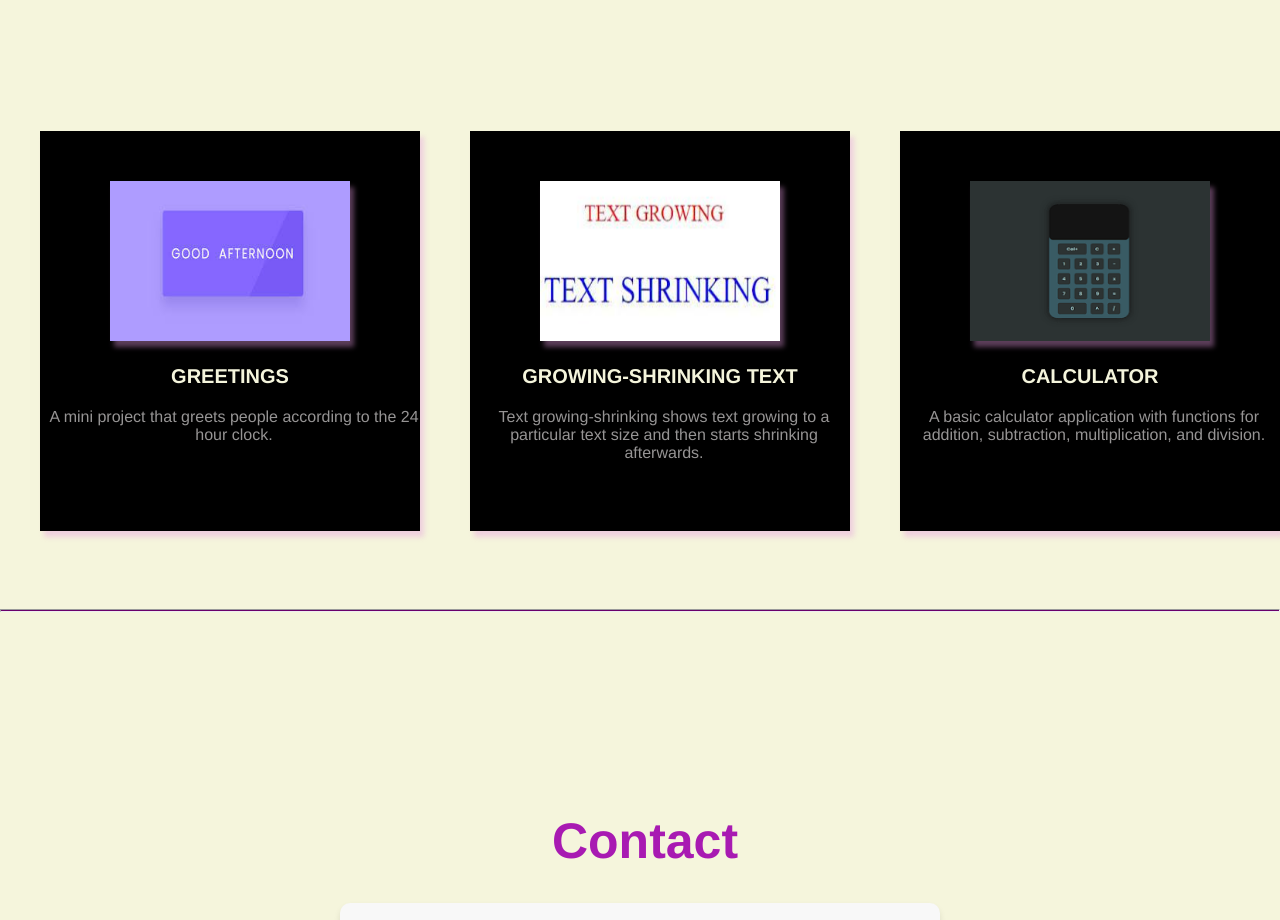
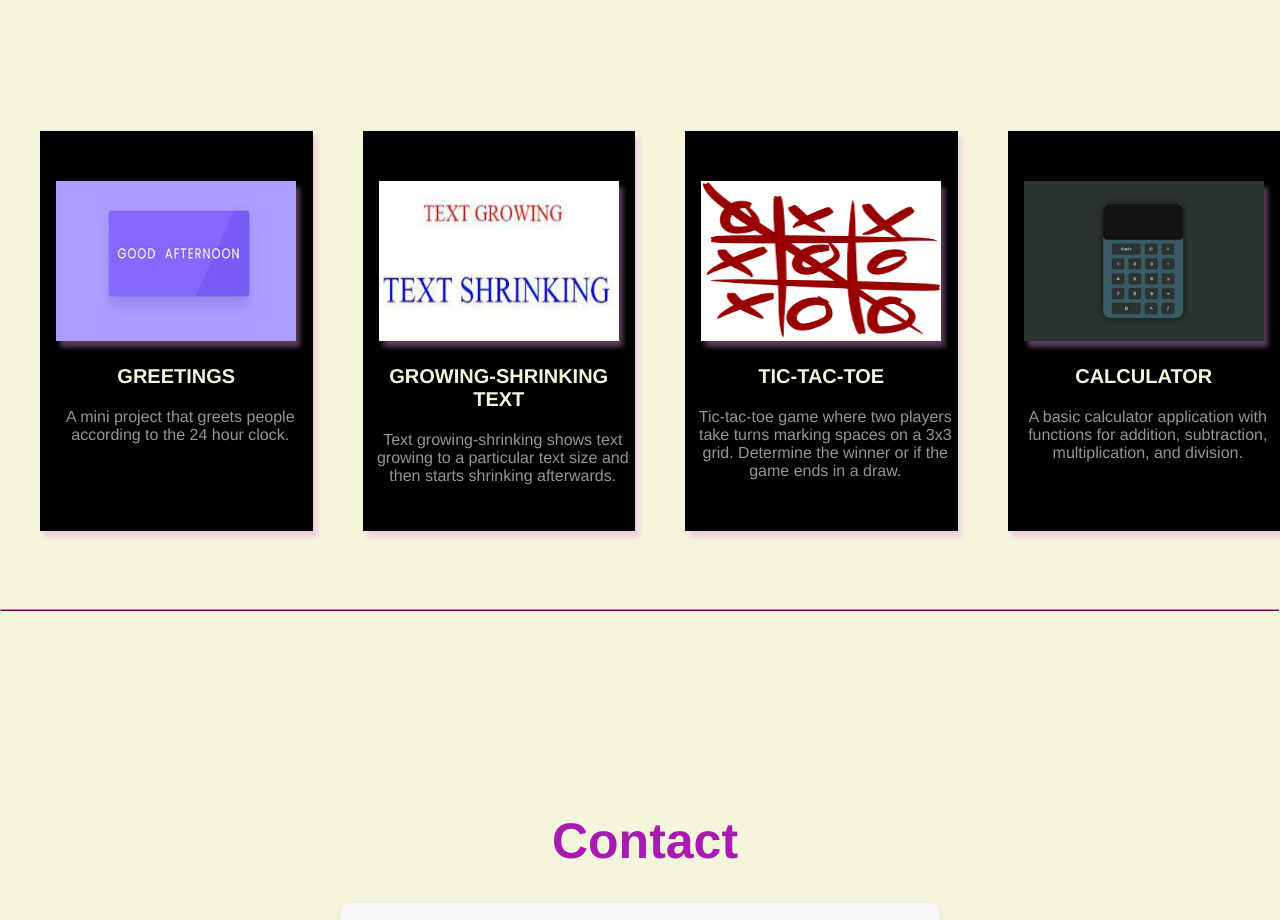
Before and after one commit to SrishtiPundir12/projectss, a plain HTML site: page index.html in a window 1280 px wide. Shown: the part 3100-4020 px from the top of the page. Drawn offline with Linux system fonts and the light colour scheme.

Commit message:
Update index.html

```diff
--- a/index.html
+++ b/index.html
@@ -184,7 +184,12 @@
                     <p class="projdesc">Text growing-shrinking shows text growing to a particular text size and then
                         starts shrinking afterwards. </p>
                 </div>
-
+               <div class="proj">
+                    <a href="tictactoe.html"><img class="himg" src="tic.png" alt=""></a>
+                    <p class="projtext">TIC-TAC-TOE </p>
+                    <p class="projdesc">Tic-tac-toe game where two players take turns marking spaces on a 3x3 grid.
+                        Determine the winner or if the game ends in a draw. </p>
+                </div>
                 <div class="proj">
                     <a href="calculator.html"><img class="himg" src="calculator.png" alt=""></a>
                     <p class="projtext">CALCULATOR</p>
```
